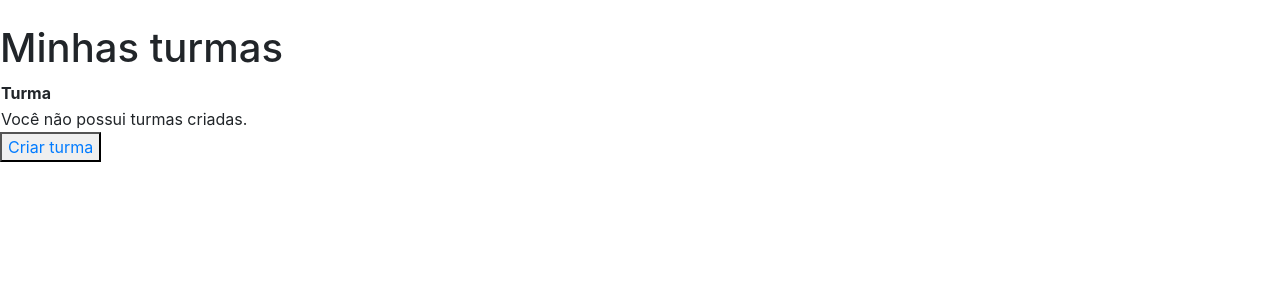
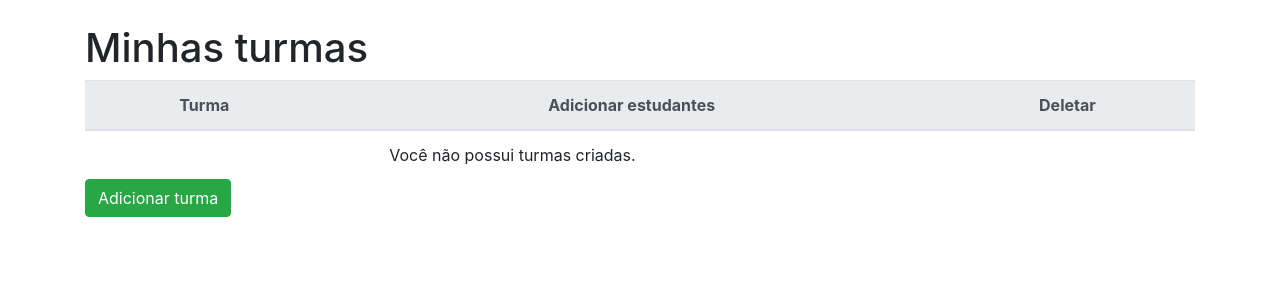
Before and after one commit to lfnd0/T_Fail, a Django app: template turmas/templates/usuario/professores/listar_turmas_professor.html in a window 1280 px wide. Shown: the part 56-356 px from the top of the page. Run offline with Django 3.2, Linux system fonts and the light colour scheme; the template is opened without the code that fills it, so the values that code supplies are empty; the visitor is signed in with stand-in values (Sample User, id 1); some libraries are stand-ins or nearby versions.

Commit message:
Personalização turma-professor :heavy_check__mark:

```diff
--- a/turmas/templates/usuario/professores/listar_turmas_professor.html
+++ b/turmas/templates/usuario/professores/listar_turmas_professor.html
@@ -1,23 +1,33 @@
 {% extends 'base.html' %}
+
+{% block title %}Turmas{% endblock %}
 {% block content %}
+<div class="container">
     <h1>Minhas turmas</h1>
-<table>
-    <thead>
-        <th>Turma</th>
+    <table class="table mb-0">
+        <thead class="thead-light">
+            <th class="text-center">Turma</th>
+            <th class="text-center">Adicionar estudantes</th>
+            <th class="text-center">Deletar</th>
         </thead>
         {% for turma in turmas.all %}
         <tbody>
             <tr>
-            <td><a href="{% url 'professores:atualizar_turma' turma.pk %}">{{ turma.nome }}</a></td>
-        </tr>
+                <td class="text-center">
+                    {{ turma.nome }}
+                </td>
+                <td class="text-center">
+                    <a href="{% url 'professores:atualizar_turma' turma.pk %}"
+                        class="btn btn-success">Adicionar</a>
+                </td>
+                <td class="text-center"></td>
                 {% empty %}
             <tr>
-            <td>Você não possui turmas criadas.</td>
+                <td class="text-center" colspan="2">Você não possui turmas criadas.</td>
             </tr>
             {% endfor %}
         </tbody>
     </table>
-<button>
-    <a href="{% url 'professores:adicionar_turma' %}">Criar turma</a>
-</button>
+    <a href="{% url 'professores:adicionar_turma' %}" class="btn btn-success mb-3">Adicionar turma</a>
+</div>
 {% endblock %}
```
Also changed, not shown: turmas/templates/usuario/professores/adicionar_turma_form.html (+11 -9 lines), turmas/templates/usuario/professores/atualizar_turma_form.html (+6 -4 lines). Lines whose indentation alone changed are shown as unchanged.
